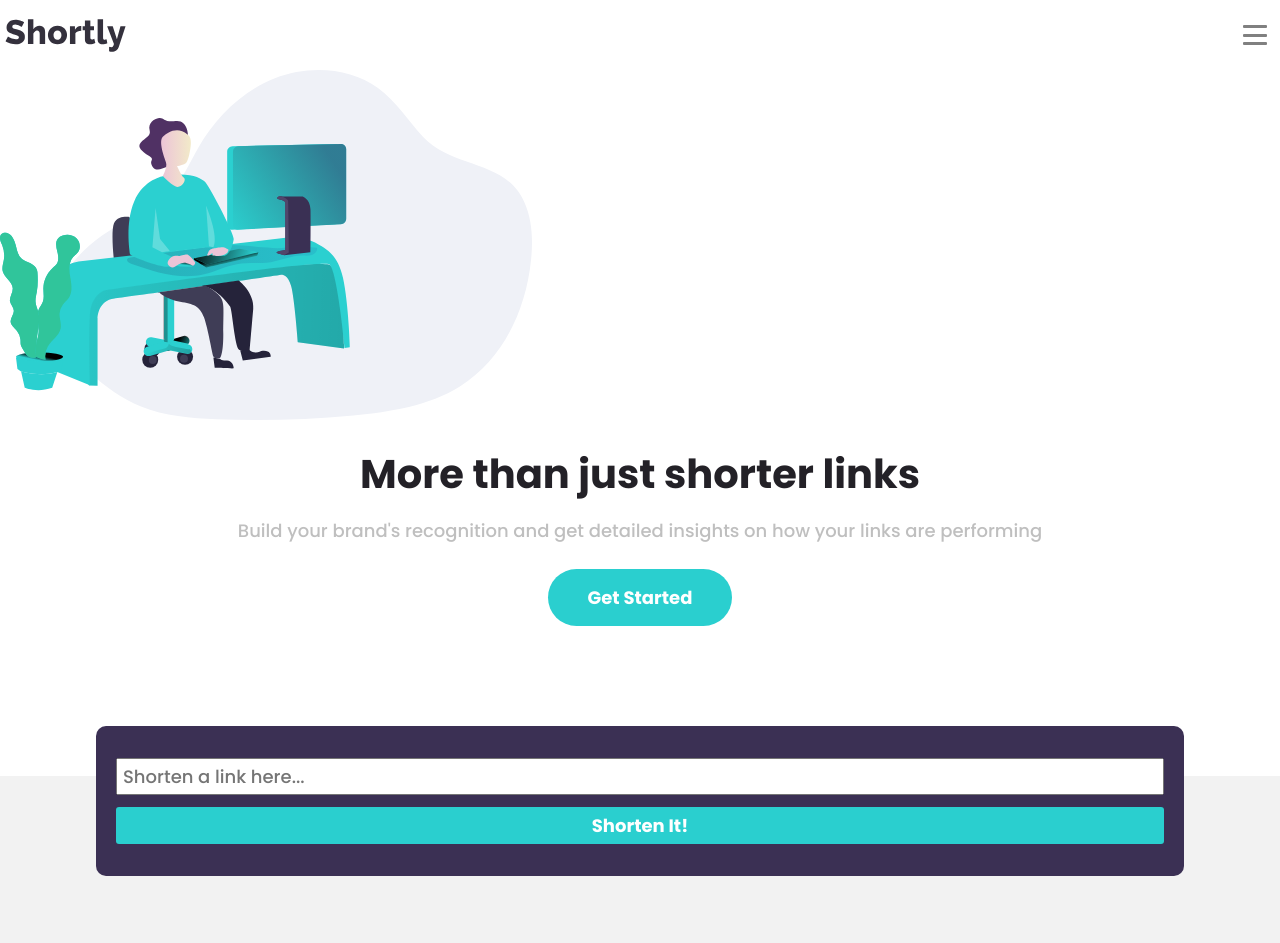
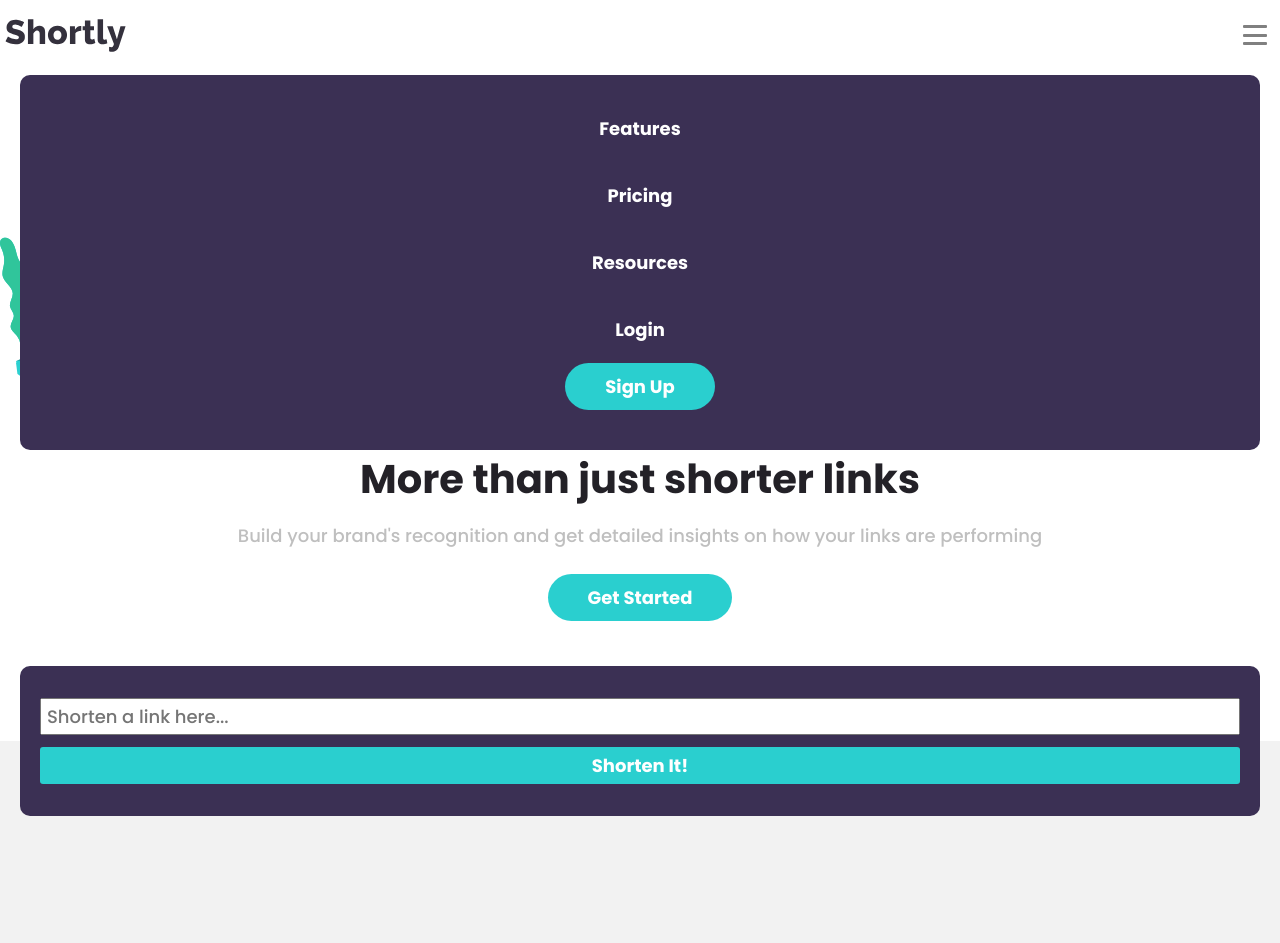
Before and after one commit to migueldeleon012/url-shortener, a React (Create React App) app: page / in a window 1280 px wide. Shown: the top 943 px of the page. Built offline with nearby package versions, Linux system fonts and the light colour scheme.

Commit message:
feat: added active state navbar

```diff
--- a/package.json
+++ b/package.json
@@ -6,6 +6,7 @@
     "@testing-library/jest-dom": "^5.16.2",
     "@testing-library/react": "^12.1.4",
     "@testing-library/user-event": "^13.5.0",
+    "axios": "^0.26.1",
     "node-sass": "^7.0.1",
     "react": "^17.0.2",
     "react-dom": "^17.0.2",
--- a/src/components/Navbar/index.jsx
+++ b/src/components/Navbar/index.jsx
@@ -1,13 +1,36 @@
+import { useState } from 'react';
 import logo from '../../assets/logo.svg';
 
 const Navbar = () => {
+  const [isNavActive, setIsNavActive] = useState(true);
+
+  const onBurgerPress = () => setIsNavActive(!isNavActive);
+
   return (
-    <nav className="navbar">
+    <nav className={`navbar ${isNavActive && 'active'}`}>
       <img src={logo} alt="logo" className="logo" />
-      <div className="navbar__burger">
+      <div className="navbar__burger" onClick={onBurgerPress}>
         <div className="burger-line line1"></div>
         <div className="burger-line line2"></div>
         <div className="burger-line line3"></div>
+      </div>
+      <div className="navbar__content">
+        <ul className="items">
+          <li className="item">
+            <a href="#">Features</a>
+          </li>
+          <li className="item">
+            <a href="#">Pricing</a>
+          </li>
+          <li className="item">
+            <a href="#">Resources</a>
+          </li>
+        </ul>
+        <div className="hr"></div>
+        <p className="item">
+          <a href="#">Login</a>
+        </p>
+        <button className="btn-default">Sign Up</button>
       </div>
     </nav>
   );
--- /dev/null
+++ b/src/components/Statistics/UrlCard/index.jsx
@@ -0,0 +1,22 @@
+import React from 'react';
+import { useState } from 'react';
+
+const UrlCard = (props) => {
+  const [copied, setCopied] = useState(false);
+
+  return (
+    <div className="url-card">
+      <p className="link">{props.originalLink}</p>
+      <div className="card-line"></div>
+      <p className="link cyan">{props.shortLink}</p>
+      <div
+        className={`btn-secondary ${copied && 'background-dark'}`}
+        onClick={() => setCopied(true)}
+      >
+        {copied ? 'Copied' : 'Copy'}
+      </div>
+    </div>
+  );
+};
+
+export default UrlCard;
--- a/src/components/Statistics/index.jsx
+++ b/src/components/Statistics/index.jsx
@@ -1,9 +1,42 @@
+import { useState } from 'react';
+import axios from 'axios';
 import UrlShortener from '../UrlShortener';
 import TitleWDesc from '../TitleWDesc';
 import StatisticsCard from './StatisticsCard';
 import { cardDetails } from './cardDetails';
+import UrlCard from './UrlCard';
 
 const Statistics = () => {
+  const [urlState, setUrlState] = useState([]);
+  const [error, setError] = useState(null);
+
+  const getShortUrl = (url) => {
+    if (!url.length) {
+      setError('Please add a link.');
+      return;
+    }
+    axios
+      .get(`https://api.shrtco.de/v2/shorten?url=${url}`)
+      .then((res) => {
+        if (!res.data.ok) {
+          setError('Error, please try again later.');
+          return;
+        }
+        console.log(res);
+        setUrlState([
+          ...urlState,
+          {
+            originalLink: url,
+            shortLink: res.data.result.short_link,
+          },
+        ]);
+      })
+      .catch(() => {
+        setError('URL invalid, please re-check entered URL.');
+      });
+    return;
+  };
+
   const renderCards = (item, index) => (
     <>
       {index !== 0 && <div className="greenline"></div>}
@@ -16,11 +49,22 @@ const Statistics = () => {
     </>
   );
 
+  const renderUrls = (item, index) => (
+    <UrlCard
+      originalLink={item.originalLink}
+      shortLink={item.shortLink}
+      key={index}
+    />
+  );
+
   return (
     <div className="statistics">
-      <UrlShortener />
+      <UrlShortener getShortUrl={getShortUrl} errorMessage={error} />
+      {urlState.length ? (
+        <div className="short-urls">{urlState.map(renderUrls)}</div>
+      ) : null}
       <div className="statistics__content">
-        <div className="spacer">
+        <div className={`spacer ${!urlState.length ? 'empty' : null}`}>
           <TitleWDesc
             smallTitle="Advanced Statistics"
             subtitle="Track how your links are performing across the web with our advanced statistics dashboard"
--- /dev/null
+++ b/src/components/UrlShortener/data.js
@@ -0,0 +1 @@
+export const urls = [];
--- a/src/components/UrlShortener/index.jsx
+++ b/src/components/UrlShortener/index.jsx
@@ -1,8 +1,30 @@
-const UrlShortener = () => {
+import { useState } from 'react';
+
+const UrlShortener = (props) => {
+  const [inputValue, setInputValue] = useState('');
+
+  const changeInputValue = (e) => {
+    setInputValue(e.target.value);
+  };
+
   return (
     <div className="url-shortener">
-      <input type="text" placeholder="Shorten a link here..." />
-      <button type="submit">Shorten It!</button>
+      <input
+        type="text"
+        placeholder="Shorten a link here..."
+        className={props.errorMessage ? 'error-input' : null}
+        onChange={changeInputValue}
+      />
+      {props.errorMessage && (
+        <p className="error-message">{props.errorMessage}</p>
+      )}
+      <button
+        className="btn-secondary"
+        type="submit"
+        onClick={() => props.getShortUrl(inputValue)}
+      >
+        Shorten It!
+      </button>
     </div>
   );
 };
--- a/src/styles/header.scss
+++ b/src/styles/header.scss
@@ -1,6 +1,7 @@
 .header {
   width: 100%;
   margin-bottom: 50px;
+  padding-top: 75px;
 
   .illustration-logo {
     height: 350px;
--- a/src/styles/index.scss
+++ b/src/styles/index.scss
@@ -73,13 +73,46 @@ header {
   overflow-x: hidden;
 }
 
+ul {
+  list-style: none;
+}
+
 .btn-default {
   background-color: $cyan;
   border: none;
-  padding: 15px 40px;
+  padding: 10px 40px;
   border-radius: 100px;
   text-transform: capitalize;
   text-align: center;
   font-weight: bold;
   color: white;
 }
+
+.btn-secondary {
+  font-weight: 700;
+  color: white;
+  background-color: $cyan;
+  border: none;
+  border-radius: 3px;
+  padding: 5px;
+  width: 100%;
+  text-align: center;
+}
+
+//button animations
+
+@keyframes bounce {
+  0%,
+  20%,
+  50%,
+  80%,
+  100% {
+    transform: translateY(0);
+  }
+  40% {
+    transform: translateY(-10px);
+  }
+  60% {
+    transform: translateY(-5px);
+  }
+}
--- a/src/styles/navbar.scss
+++ b/src/styles/navbar.scss
@@ -2,7 +2,10 @@
   display: flex;
   align-items: center;
   height: 70px;
-  position: relative;
+  position: fixed;
+  overflow: visible;
+  background-color: white;
+  z-index: 1000;
 
   .logo {
     margin-left: 5px;
@@ -26,4 +29,58 @@
       border-radius: 1px;
     }
   }
+
+  &__content {
+    @include flexCenter;
+    flex-direction: column;
+    opacity: 0;
+    overflow: hidden;
+    background-color: $dark-violet;
+    color: white;
+    position: absolute;
+    top: 75px;
+    left: 50%;
+    transform: translateX(-50%);
+    transition: 400ms;
+    height: 1px;
+    width: calc(100% - 40px);
+    padding: 20px;
+    border-radius: 10px;
+    transform-origin: center;
+
+    .items {
+      @include flexEvenly;
+      flex-direction: column;
+    }
+
+    .item {
+      margin: 20px 0;
+
+      a {
+        font-weight: 700;
+        color: white;
+      }
+    }
+
+    .hr {
+      width: 100%;
+      height: 1px;
+
+      background-color: darken($gray, 40%);
+    }
+
+    button {
+      height: auto;
+      margin-bottom: 20px;
+    }
+  }
 }
+
+.navbar.active {
+  .navbar {
+    &__content {
+      height: 375px;
+      opacity: 1;
+    }
+  }
+}
--- a/src/styles/statistics.scss
+++ b/src/styles/statistics.scss
@@ -7,18 +7,20 @@
 
   &__content {
     .spacer {
-      margin: 150px 0 50px 0;
+      margin: 80px 0 50px 0;
+    }
+
+    .spacer.empty {
+      margin-bottom: 50px;
       padding-top: 200px;
-      width: 100%;
     }
   }
 
   &__card {
-    width: 90%;
     position: relative;
     overflow: visible;
     background-color: white;
-    margin: 0 auto;
+    margin: 0 20px;
 
     .icon-container {
       background-color: $very-dark-violet;
@@ -37,6 +39,39 @@
     }
   }
 
+  .short-urls {
+    padding-top: 120px;
+  }
+
+  .url-card {
+    background-color: white;
+    border-radius: $border-radius;
+    margin: 20px;
+    padding: 20px;
+
+    .link {
+      margin: 10px 0;
+    }
+
+    .cyan {
+      color: $cyan;
+    }
+
+    .card-line {
+      width: 100%;
+      height: 1px;
+      background-color: $gray;
+    }
+
+    .background-dark {
+      background-color: $very-dark-violet;
+    }
+
+    .animated {
+      animation: bounce forwards 0.5s;
+    }
+  }
+
   .greenline {
     background-color: $cyan;
     width: 10px;
--- a/src/styles/url-shortener.scss
+++ b/src/styles/url-shortener.scss
@@ -4,11 +4,11 @@
   height: 150px;
   background: $dark-violet url('../assets/bg-shorten-mobile.svg') no-repeat 130% -10px;
   border-radius: $border-radius;
-  width: 85%;
   position: absolute;
-  top: -50px;
+  top: -75px;
   left: 50%;
   transform: translateX(-50%);
+  width: calc(100% - 40px);
   padding: 20px;
 
   input {
@@ -16,13 +16,14 @@
     width: 100%;
   }
 
-  button {
-    font-weight: 700;
-    color: white;
-    background-color: $cyan;
-    border: none;
-    border-radius: 3px;
-    padding: 5px;
-    width: 100%;
+  .error-input {
+    border: 2px solid $red;
+  }
+
+  .error-message {
+    color: $red;
+    font-size: 12px;
+    align-self: flex-start;
+    margin-bottom: 10px;
   }
 }
```
Also changed, not shown: src/components/UrlShortener/helper.js (added, +24 -0 lines), 1 other file (tests, documents, lock files or other folders).
